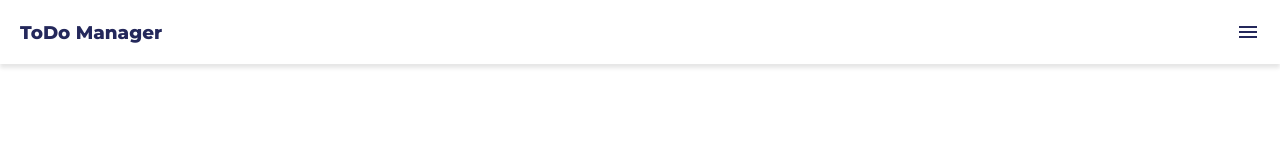
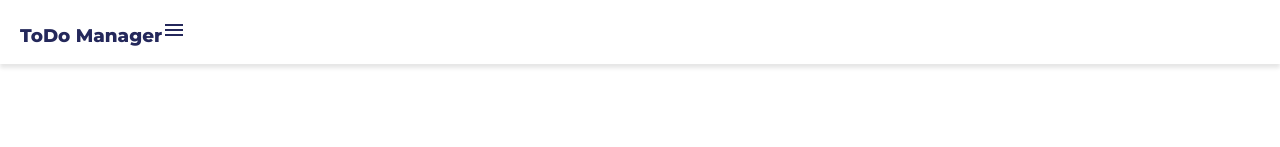
Before and after one commit to sruthi-98/Todo-App, a React (Create React App) app: page / in a window 1280 px wide. Shown: the top 147 px of the page. Built offline with nearby package versions, Linux system fonts and the light colour scheme.

Commit message:
Add state for menu click

```diff
--- a/src/components/HomeHeader.js
+++ b/src/components/HomeHeader.js
@@ -1,14 +1,17 @@
-import React from 'react';
+import React, { useState } from 'react';
 import MenuIcon from '@material-ui/icons/Menu';
 import { useHistory } from 'react-router-dom';
 
 function HomeHeader() {
     const history = useHistory();
+    const [menuClicked, setMenuClicked] = useState(false);
 
     return (
         <div className="homeHeader">
-            <span className="homeHeader__title">ToDo Manager</span>
-            <MenuIcon className="homeHeader__menu"></MenuIcon>
+            <div className="homeHeader__section">
+                <span className="homeHeader__title">ToDo Manager</span>
+                <MenuIcon className="homeHeader__menu"></MenuIcon>
+            </div>
             <nav className="homeHeader__nav">
                 <button
                     className="homeHeader__login"
```
